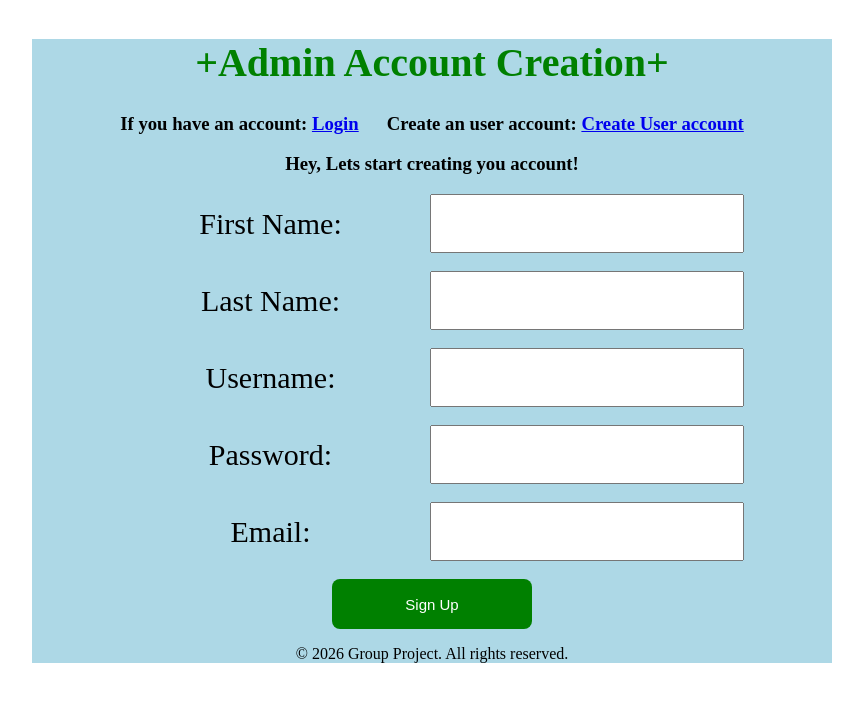
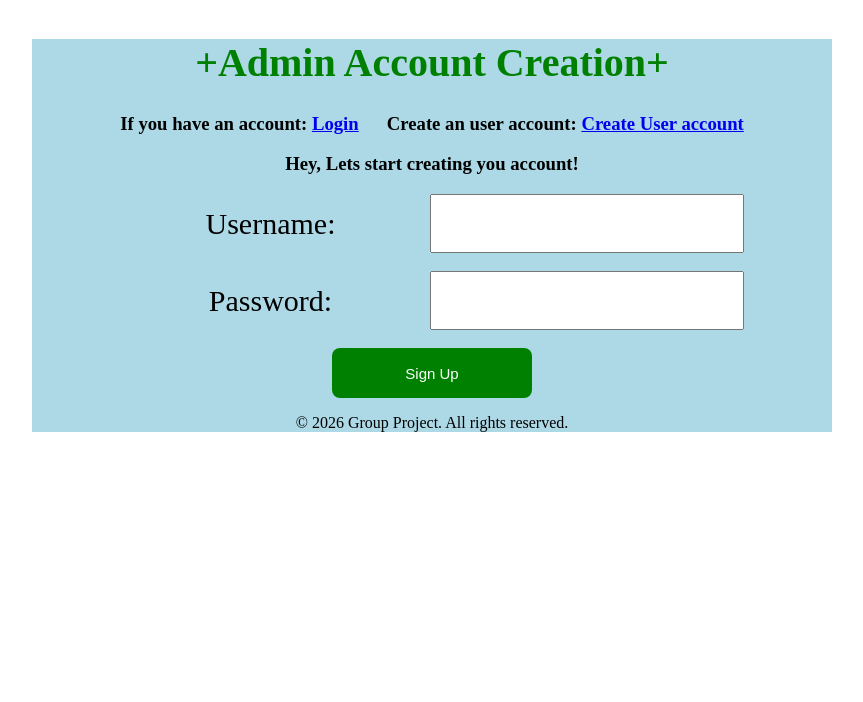
Before and after one commit to muhammada06/Music-Catalog, a Flask app: page /admin/get in a window 1280 px wide. Shown: the part 51-753 px from the top of the page, without its empty margins (208-1071 px from the left). Run offline with Flask 3, Linux system fonts and the light colour scheme.

Commit message:
Debugging

```diff
--- a/app/routes/user.py
+++ b/app/routes/user.py
@@ -26,4 +26,4 @@ def creation():
         new_user.set_password(request.form['password'])
         db.session.add(new_user)
         db.session.commit()
-    return render_template('home.home')
+    return render_template('auth.login')
--- a/app/templates/admin_account.html
+++ b/app/templates/admin_account.html
@@ -45,11 +45,6 @@
     <h3 style="text-align: center;">Hey, Lets start creating you account!</h3>
 
     <form action="{{ url_for('admin.creation') }}" method="POST" style="text-align: center;">
-        <label for="first_name" class="large-label">First Name:</label>
-        <input type="text" id="first_name" name="first_name" class="large-input"><br><br>
-
-        <label for="last_name" class="large-label">Last Name:</label>
-        <input type="text" id="last_name" name="last_name" class="large-input"><br><br>
 
         <label for="username" class="large-label">Username:</label>
         <input type="text" id="username" name="username" class="large-input"><br><br>
@@ -57,8 +52,6 @@
         <label for="password" class="large-label">Password:</label>
         <input type="password" id="password" name="password" class="large-input"><br><br>
 
-        <label for="email" class="large-label">Email:</label>
-        <input type="email" id="email" name="email" class="large-input"><br><br>
 
         <input type="submit" value="Sign Up" class="big-button">
     </form>
```
Also changed, not shown: app/routes/auth.py (+0 -19 lines).
